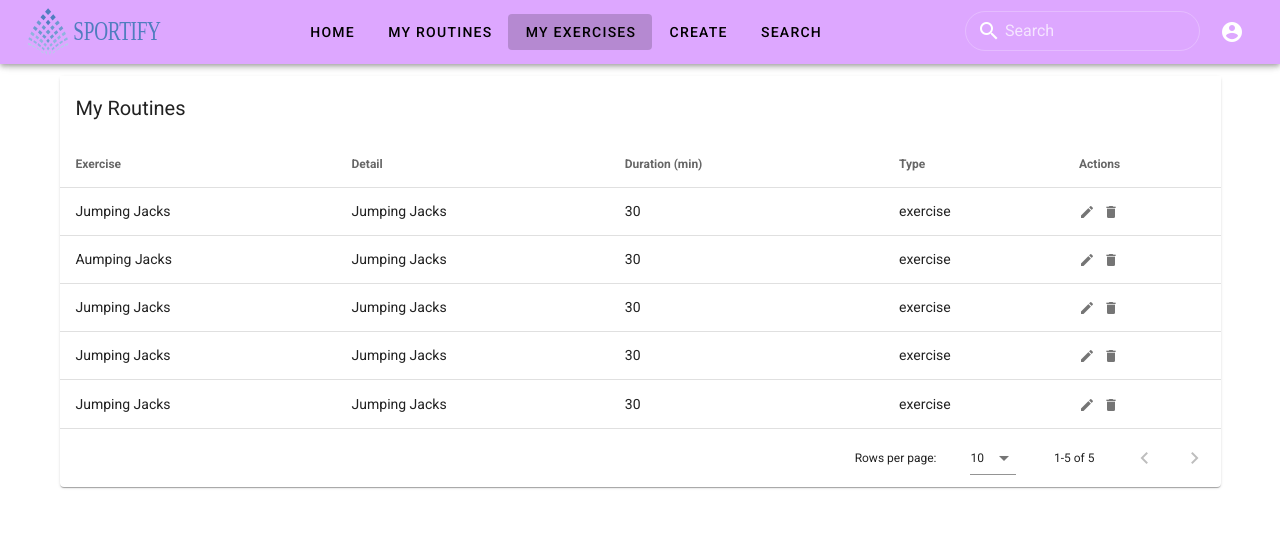
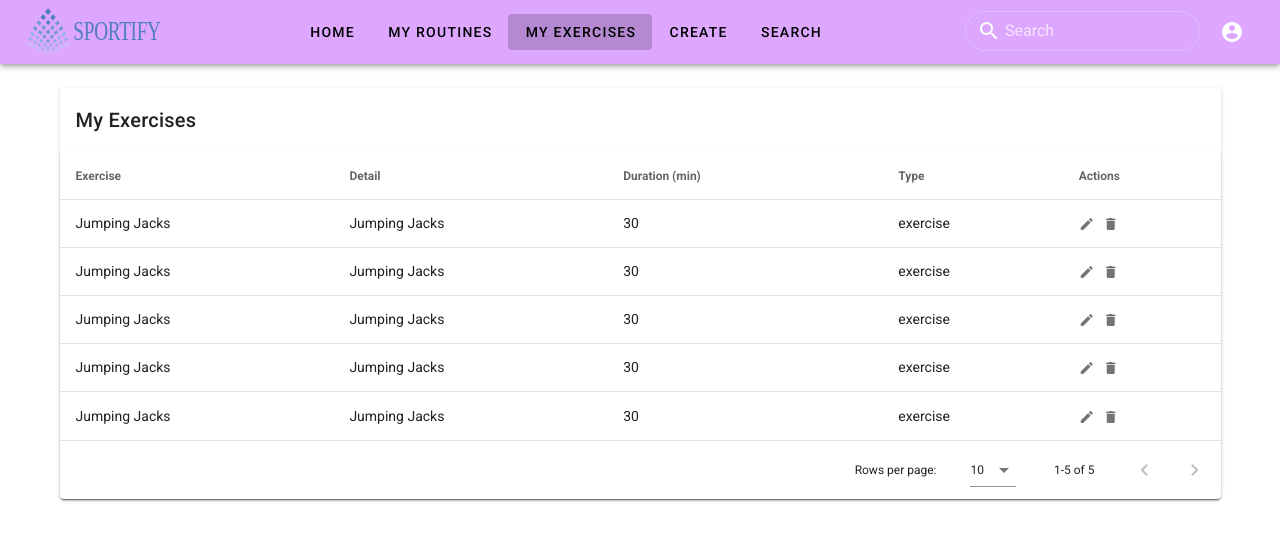
Before and after one commit to sebitokazu/sportify-web, a Vue app: page /myexercises in a window 1280 px wide. Shown: the top 540 px of the page. Built offline with nearby package versions, Linux system fonts and the light colour scheme.

Commit message:
confirm dialog

```diff
--- /dev/null
+++ b/src/components/ConfirmationDialog.vue
@@ -0,0 +1,48 @@
+<template>
+    <v-dialog :value="dialog" max-width="290">
+        <v-card>
+            <v-card-title class="headline">
+                {{ dialogTitle }}
+            </v-card-title>
+            <v-card-text>
+                <p>{{ message }}</p>
+            </v-card-text>
+            <v-card-actions>
+                <v-spacer></v-spacer>
+                <v-btn color="error" text @click="cancel">
+                    Cancel
+                </v-btn>
+                <v-btn color="green darken-1" text @click="confirm">
+                    Ok
+                </v-btn>
+            </v-card-actions>
+        </v-card>
+    </v-dialog>
+</template>
+
+<script>
+export default {
+    name: "ConfirmationDialog",
+    props: {
+        dialog: {
+            type: Boolean
+        },
+        dialogTitle: {
+            type: String
+        },
+        message: {
+            type: String
+        }
+    },
+    methods: {
+        confirm() {
+            this.$emit("confirm");
+        },
+        cancel() {
+            this.$emit("cancel");
+        }
+    }
+};
+</script>
+
+<style></style>
--- a/src/views/MyExercisesView.vue
+++ b/src/views/MyExercisesView.vue
@@ -2,29 +2,40 @@
     <div>
         <NavBar />
         <v-main>
-            <v-container>
+            <v-container class="mt-3">
+                <v-card>
+                    <v-card-title>
+                        My Exercises
+                        <v-spacer></v-spacer>
+                        <!-- <template v-slot:top> -->
+                        <!-- Dialog for new exercise -->
+                        <!-- </template> -->
+                    </v-card-title>
                     <v-data-table
                         :headers="headers"
                         :items="myExercises"
                         sort-by="Exercise"
                         class="elevation-1"
                     >
-                    <template v-slot:top>
-                        <v-toolbar flat>
-                            <v-toolbar-title>My Routines</v-toolbar-title>
-                            <v-spacer></v-spacer>
-                            <!-- Dialog for new exercise -->
-                        </v-toolbar>
-                    </template>
                         <template v-slot:item.actions="{ item }">
                             <v-icon small class="mr-2" @click="editItem(item)">
                                 mdi-pencil
                             </v-icon>
-                        <v-icon small @click="deleteItem(item)">
+                            <v-icon small @click="checkDelete(item)">
                                 mdi-delete
                             </v-icon>
                         </template>
+                        <template v-slot:top v-if="deleteDialog">
+                            <ConfirmationDialog
+                                :dialog="deleteDialog"
+                                dialogTitle="Are you sure you want to delete it?"
+                                message=""
+                                @cancel="deleteDialog = false"
+                                @confirm="deleteItem"
+                            />
+                        </template>
                     </v-data-table>
+                </v-card>
             </v-container>
         </v-main>
     </div>
@@ -32,12 +43,15 @@
 
 <script>
 import NavBar from "@/components/NavBar";
+import ConfirmationDialog from "@/components/ConfirmationDialog";
 export default {
     name: "MyExercises",
     components: {
-        NavBar
+        NavBar,
+        ConfirmationDialog
     },
     data: () => ({
+        deleteDialog: false,
         headers: [
             {
                 text: "Exercise",
@@ -50,7 +64,7 @@ export default {
             { text: "Type", value: "type" },
             { text: "Actions", value: "actions", sortable: false }
         ],
-        myRoutines: [],
+        myExercises: [],
         editedIndex: -1,
         editedItem: {
             name: "",
@@ -65,7 +79,8 @@ export default {
             difficulty: 0,
             places: 0,
             groups: 0
-        }
+        },
+        toDelete: null
     }),
 
     computed: {
@@ -88,25 +103,7 @@ export default {
         initialize() {
             this.myExercises = [
                 {
-                    id: 1,
-                    name: "Jumping Jacks",
-                    detail: "Jumping Jacks",
-                    type: "exercise",
-                    duration: 30,
-                    repetitions: 0,
-                    order: 1
-                },
-                {
-                    id: 1,
-                    name: "Aumping Jacks",
-                    detail: "Jumping Jacks",
-                    type: "exercise",
-                    duration: 30,
-                    repetitions: 0,
-                    order: 1
-                },
-                {
-                    id: 1,
+                    id: 0,
                     name: "Jumping Jacks",
                     detail: "Jumping Jacks",
                     type: "exercise",
@@ -124,7 +121,25 @@ export default {
                     order: 1
                 },
                 {
-                    id: 1,
+                    id: 2,
+                    name: "Jumping Jacks",
+                    detail: "Jumping Jacks",
+                    type: "exercise",
+                    duration: 30,
+                    repetitions: 0,
+                    order: 1
+                },
+                {
+                    id: 3,
+                    name: "Jumping Jacks",
+                    detail: "Jumping Jacks",
+                    type: "exercise",
+                    duration: 30,
+                    repetitions: 0,
+                    order: 1
+                },
+                {
+                    id: 4,
                     name: "Jumping Jacks",
                     detail: "Jumping Jacks",
                     type: "exercise",
@@ -141,10 +156,17 @@ export default {
             this.dialog = true;
         },
 
-        deleteItem(item) {
-            const index = this.myRoutines.indexOf(item);
-            confirm("Are you sure you want to delete this item?") &&
-                this.myRoutines.splice(index, 1);
+        checkDelete(item) {
+            this.deleteDialog = true;
+            this.toDelete = item;
+        },
+
+        deleteItem() {
+            //post delete
+            const index = this.myExercises.indexOf(this.toDelete);
+            this.deleteDialog = false;
+            this.myExercises.splice(index, 1);
+            this.toDelete = null;
         },
 
         close() {
```
Lines whose indentation alone changed are shown as unchanged.
